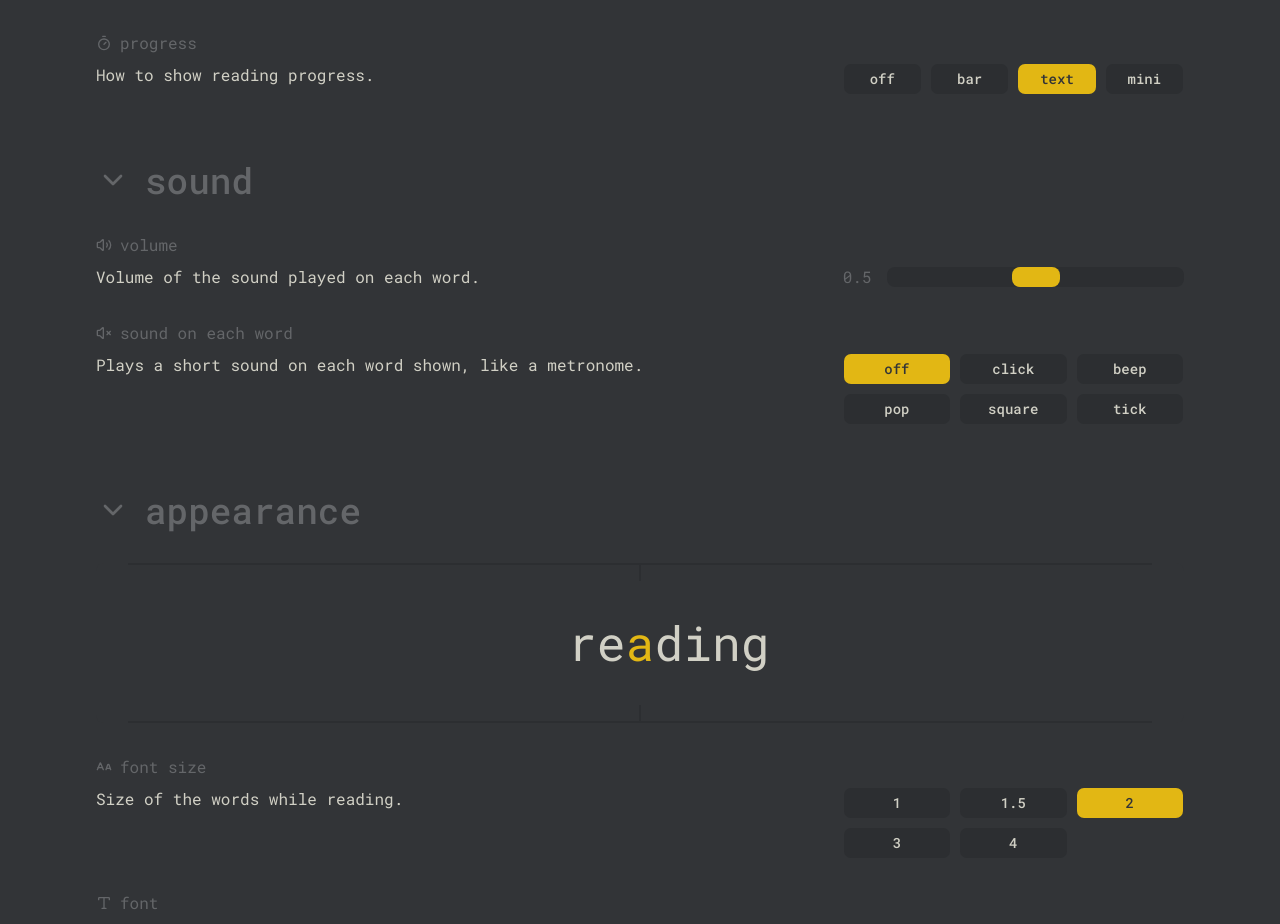
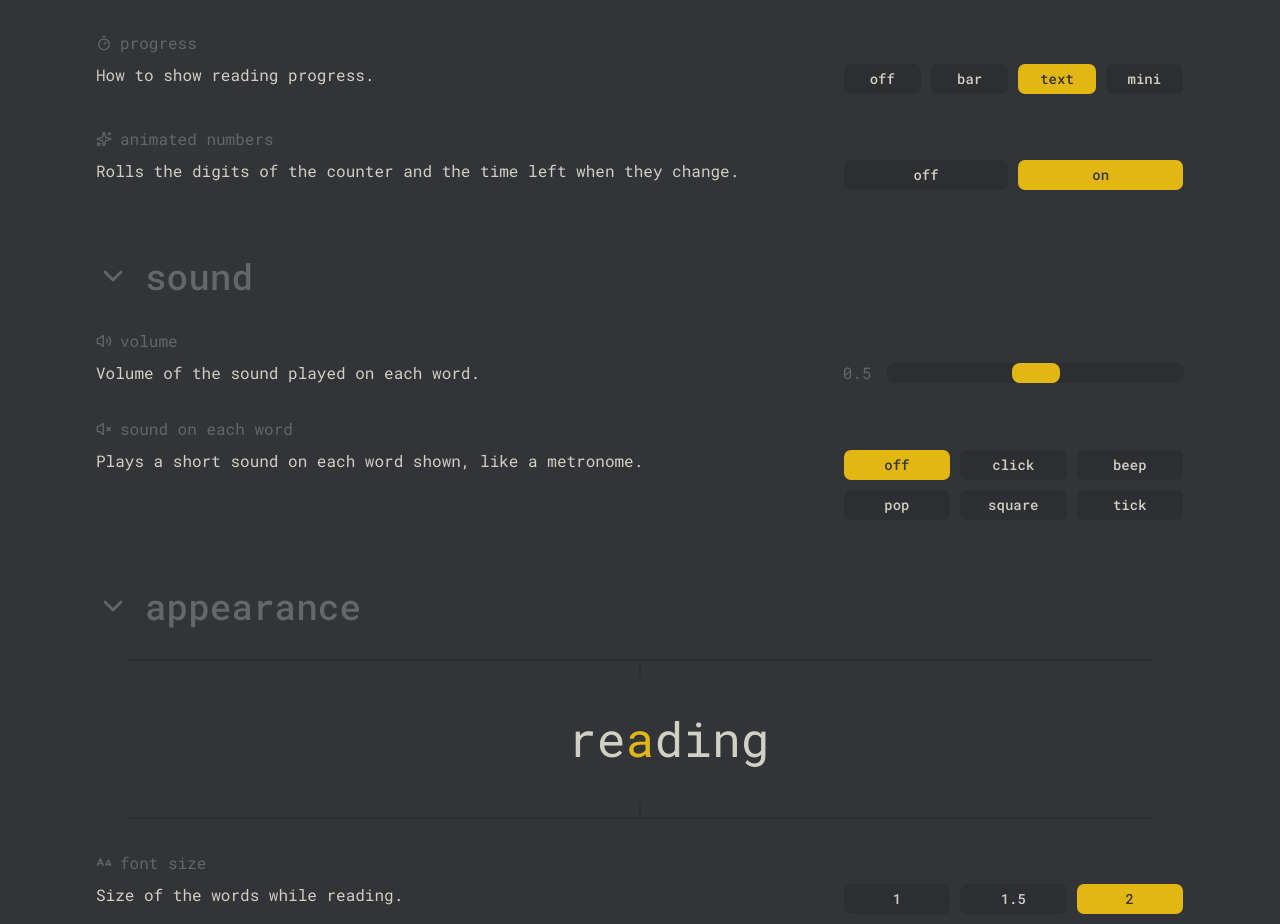
Before and after one commit to damien-mathieu1/monkeyread, a Next.js app: page /settings in a window 1280 px wide. Shown: the part 943-1867 px from the top of the page. Built offline with nearby package versions, Linux system fonts and the light colour scheme; no server answers.

Commit message:
feat: add a setting to turn off the rolling number animation

```diff
--- a/src/app/page.tsx
+++ b/src/app/page.tsx
@@ -216,11 +216,14 @@ export default function Home() {
               (settings.progressStyle === "off" || settings.progressStyle === "bar") && "invisible",
             )}
           >
-            <NumberFlow value={rsvp.index} />/{rsvp.total}
+            <NumberFlow value={rsvp.index} animated={settings.animateNumbers} />/{rsvp.total}
             {!rsvp.done && (
               <span className="text-muted-foreground">
                 {" "}
-                · {t.reader.remaining(<RemainingTime ms={rsvp.remainingMs} />)}
+                ·{" "}
+                {t.reader.remaining(
+                  <RemainingTime ms={rsvp.remainingMs} animated={settings.animateNumbers} />,
+                )}
               </span>
             )}
           </span>
--- a/src/app/settings/page.tsx
+++ b/src/app/settings/page.tsx
@@ -5,6 +5,7 @@ import {
   Crosshair,
   Gauge,
   Keyboard,
+  Sparkles,
   Languages,
   LayoutList,
   Pause,
@@ -169,6 +170,17 @@ export default function SettingsPage() {
               onChange={(v) => update("progressStyle", v)}
             />
           </Setting>
+          <Setting
+            icon={Sparkles}
+            title={t.settings.animateNumbers.title}
+            description={t.settings.animateNumbers.description}
+          >
+            <OptionButtons
+              options={ON_OFF}
+              value={settings.animateNumbers}
+              onChange={(v) => update("animateNumbers", v)}
+            />
+          </Setting>
         </Section>
 
         <Section title={t.settings.sections.sound}>
--- a/src/components/reader/remaining-time.tsx
+++ b/src/components/reader/remaining-time.tsx
@@ -4,13 +4,13 @@ import NumberFlow, { NumberFlowGroup } from "@number-flow/react";
 import { remainingParts } from "@/lib/format";
 
 /** Remaining reading time with digits that roll as they change. */
-export function RemainingTime({ ms }: { ms: number }) {
+export function RemainingTime({ ms, animated }: { ms: number; animated: boolean }) {
   return (
     <NumberFlowGroup>
       {remainingParts(ms).map(({ value, unit }, i) => (
         <span key={unit}>
           {i > 0 && " "}
-          <NumberFlow value={value} /> {unit}
+          <NumberFlow value={value} animated={animated} /> {unit}
         </span>
       ))}
     </NumberFlowGroup>
--- a/src/hooks/use-settings.ts
+++ b/src/hooks/use-settings.ts
@@ -15,6 +15,7 @@ export type Settings = {
   highlightLetter: boolean;
   showGuides: boolean;
   progressStyle: "off" | "text" | "mini" | "bar";
+  animateNumbers: boolean;
   sound: SoundId;
   soundVolume: number;
   fontFamily: FontId;
@@ -33,6 +34,7 @@ export const DEFAULT_SETTINGS: Settings = {
   highlightLetter: true,
   showGuides: true,
   progressStyle: "text",
+  animateNumbers: true,
   sound: "off",
   soundVolume: 0.5,
   fontFamily: "roboto-mono",
--- a/src/lib/i18n/en.tsx
+++ b/src/lib/i18n/en.tsx
@@ -93,6 +93,10 @@ export const en: Dict = {
     guides: {
       title: "guides",
       description: "Shows the lines and ticks that mark the fixation point.",
+    },
+    animateNumbers: {
+      title: "animated numbers",
+      description: "Rolls the digits of the counter and the time left when they change.",
     },
     progress: {
       title: "progress",
--- a/src/lib/i18n/fr.tsx
+++ b/src/lib/i18n/fr.tsx
@@ -94,6 +94,10 @@ export const fr = {
     guides: {
       title: "repères",
       description: "Affiche les lignes et les traits qui marquent le point de fixation.",
+    },
+    animateNumbers: {
+      title: "chiffres animés",
+      description: "Fait rouler les chiffres du compteur et du temps restant quand ils changent.",
     },
     progress: {
       title: "progression",
```
